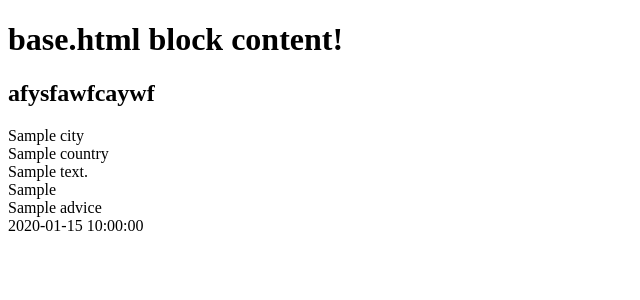
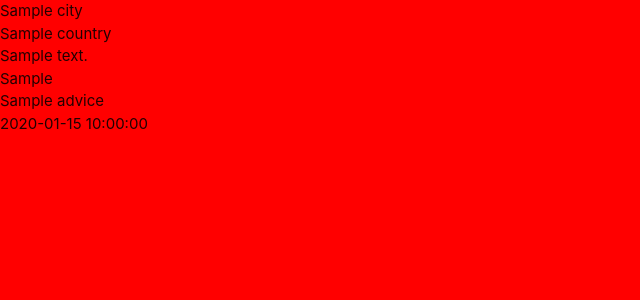
Before and after one commit to GilleM/Travel-reviews, a Flask app: page / in a window 1280 px wide. Shown: the top 300 px of the page, without its empty margins (0-640 px from the left). Run offline with Flask 2, Linux system fonts and the light colour scheme; a database or web service that is not in the repository returns one stand-in record (values such as "Sample title"); some libraries are stand-ins or nearby versions.

Commit message:
Materialize and static files added

```diff
--- /dev/null
+++ b/static/css/style.css
@@ -0,0 +1,3 @@
+body {
+    background-color: red;
+}
--- a/templates/base.html
+++ b/templates/base.html
@@ -4,16 +4,25 @@
 <head>
     <meta charset="UTF-8">
     <meta name="viewport" content="width=device-width, initial-scale=1.0">
+    <link rel="stylesheet" href="https://cdnjs.cloudflare.com/ajax/libs/font-awesome/5.15.3/css/all.min.css" integrity="sha512-iBBXm8fW90+nuLcSKlbmrPcLa0OT92xO1BIsZ+ywDWZCvqsWgccV3gFoRBv0z+8dLJgyAHIhR35VZc2oM/gI1w==" crossorigin="anonymous" type="text/css" />
+    <link rel="stylesheet" href="https://cdnjs.cloudflare.com/ajax/libs/materialize/1.0.0/css/materialize.min.css" type="text/css">
+    <link rel="stylesheet" href="{{ url_for('static', filename='css/style.css') }}" type="text/css">
+    {% block styles %}
+    {% endblock %}
     <title>Travel reviews</title>
 </head>
 
 <body>
 
-    <h1>base.html block content!</h1>
     {% block content %}
     {% endblock %}
 
 
+    <script src="https://code.jquery.com/jquery-3.6.0.min.js" integrity="sha256-/xUj+3OJU5yExlq6GSYGSHk7tPXikynS7ogEvDej/m4=" crossorigin="anonymous"></script>
+    <script src="https://cdnjs.cloudflare.com/ajax/libs/materialize/1.0.0/js/materialize.min.js"></script>
+    <script src="{{ url_for('static', filename='js/script.js') }}"></script>
+    {% block scripts %}
+    {% endblock %}
 </body>
 
 </html>
--- a/templates/destinations.html
+++ b/templates/destinations.html
@@ -1,7 +1,6 @@
 {% extends "base.html" %}
 {% block content %}
 
-<h2>afysfawfcaywf</h2>
 {% for place in destinations %}
 {{ place.city }}<br>
 {{ place.country }}<br>
```
Also changed, not shown: static/js/script.js (added).
